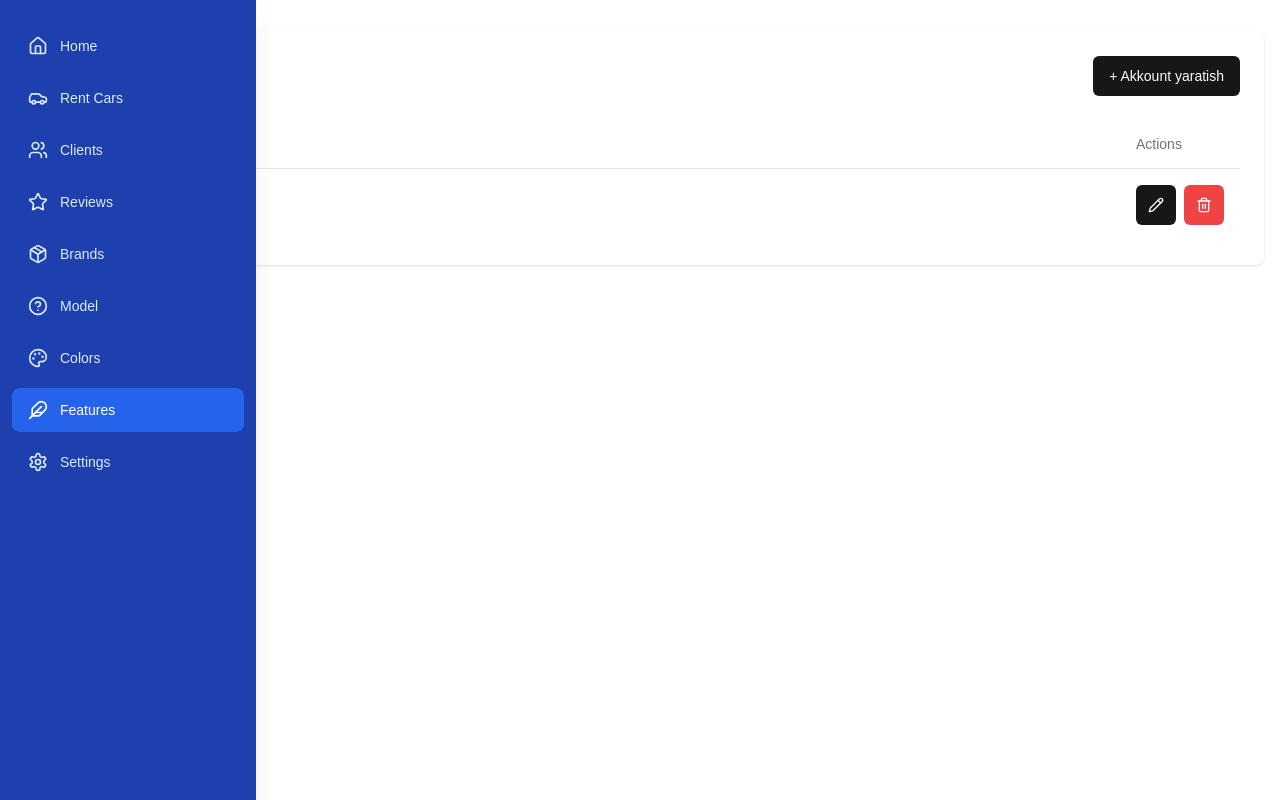
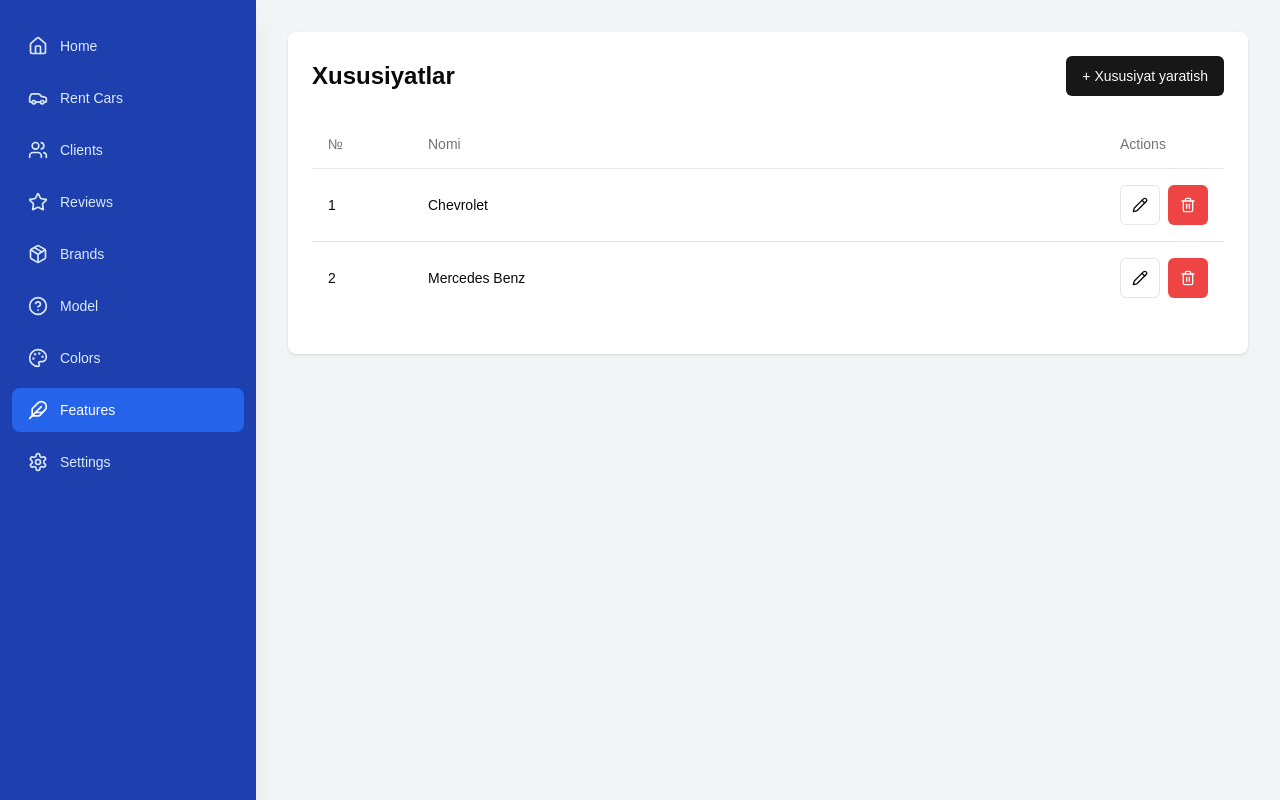
Before and after one commit to Samandar-Jumanov/rent-car-crm, a Next.js app: page /features in a window 1280 px wide. Built offline with nearby package versions, Linux system fonts and the light colour scheme.

Commit message:
Added page container and fixed design

```diff
--- a/app/brands/page.tsx
+++ b/app/brands/page.tsx
@@ -1,16 +1,18 @@
-import { Button } from "@/components/ui/button"
-import { Table, TableBody, TableCell, TableHead, TableHeader, TableRow } from "@/components/ui/table"
+"use client"
+
+import React from 'react';
+import { Button } from "@/components/ui/button";
+import { Table, TableBody, TableCell, TableHead, TableHeader, TableRow } from "@/components/ui/table";
 import { Pencil, Trash2 } from "lucide-react";
+import PageContainer from '@/components/shared/PageContainer';
 
 export default function Brend() {
   return (
-    <div className="container mx-auto px-4 py-8">
-      <div className="bg-white shadow rounded-lg overflow-hidden">
-        <div className="p-6">
-          <div className="flex flex-col sm:flex-row justify-between items-start sm:items-center mb-6">
-            <h1 className="text-2xl font-bold mb-4 sm:mb-0">Brend</h1>
-            <Button>+ Akkount yaratish</Button>
-          </div>
+    <PageContainer
+      title="Brend"
+      action={<Button className="w-full sm:w-auto">+ Akkount yaratish</Button>}
+    >
+
       <div className="overflow-x-auto">
         <Table>
           <TableHeader>
@@ -26,7 +28,7 @@ export default function Brend() {
               <TableCell>Chevrolet</TableCell>
               <TableCell>
                 <div className="flex space-x-2">
-                      <Button variant="default" size="icon">
+                  <Button variant="outline" size="icon">
                     <Pencil className="h-4 w-4" />
                   </Button>
                   <Button variant="destructive" size="icon">
@@ -40,7 +42,7 @@ export default function Brend() {
               <TableCell>Mercedes Benz</TableCell>
               <TableCell>
                 <div className="flex space-x-2">
-                      <Button variant="default" size="icon">
+                  <Button variant="outline" size="icon">
                     <Pencil className="h-4 w-4" />
                   </Button>
                   <Button variant="destructive" size="icon">
@@ -52,12 +54,11 @@ export default function Brend() {
           </TableBody>
         </Table>
       </div>
-        </div>
-      </div>
       {/* Pagination component */}
       <div className="mt-4 flex justify-end">
         {/* Add your pagination component here */}
       </div>
-    </div>
-  )
+
+    </PageContainer>
+  );
 }
--- a/app/colors/page.tsx
+++ b/app/colors/page.tsx
@@ -1,41 +1,63 @@
-import { Button } from "@/components/ui/button"
-import { Table, TableBody, TableCell, TableHead, TableHeader, TableRow } from "@/components/ui/table"
+"use client"
 
-export default function Brend() {
+import React from 'react';
+import { Button } from "@/components/ui/button";
+import { Table, TableBody, TableCell, TableHead, TableHeader, TableRow } from "@/components/ui/table";
+import { Pencil, Trash2 } from "lucide-react";
+import PageContainer from '@/components/shared/PageContainer';
+
+export default function Color() {
   return (
-    <div className="container mx-auto px-4 py-8">
-      <div className="bg-white shadow rounded-lg overflow-hidden">
-        <div className="p-6">
-          <div className="flex flex-col sm:flex-row justify-between items-start sm:items-center mb-6">
-            <h1 className="text-2xl font-bold mb-4 sm:mb-0">Ranglar </h1>
-            <Button>+ Rang yaratish</Button>
-          </div>
+    <PageContainer
+      title="Ranglar"
+      action={<Button className="w-full sm:w-auto">+ Rang yaratish</Button>}
+    >
+
       <div className="overflow-x-auto">
         <Table>
           <TableHeader>
             <TableRow>
               <TableHead className="w-[100px]">№</TableHead>
-                  <TableHead>Nomi</TableHead>
-                  <TableHead className="w-[100px]">Actions</TableHead>
+              <TableHead>Rang nomi</TableHead>
+              <TableHead className="w-[120px]">Actions</TableHead>
             </TableRow>
           </TableHeader>
           <TableBody>
             <TableRow>
-                  <TableCell>2</TableCell>
+              <TableCell>1</TableCell>
               <TableCell>Qora</TableCell>
               <TableCell>
-                    {/* Add edit and delete icons */}
+                <div className="flex space-x-2">
+                  <Button variant="outline" size="icon">
+                    <Pencil className="h-4 w-4" />
+                  </Button>
+                  <Button variant="destructive" size="icon">
+                    <Trash2 className="h-4 w-4" />
+                  </Button>
+                </div>
+              </TableCell>
+            </TableRow>
+            <TableRow>
+              <TableCell>2</TableCell>
+              <TableCell>Qizil</TableCell>
+              <TableCell>
+                <div className="flex space-x-2">
+                  <Button variant="outline" size="icon">
+                    <Pencil className="h-4 w-4" />
+                  </Button>
+                  <Button variant="destructive" size="icon">
+                    <Trash2 className="h-4 w-4" />
+                  </Button>
+                </div>
               </TableCell>
             </TableRow>
           </TableBody>
         </Table>
       </div>
+      {/* Pagination component */}
+      <div className="mt-4 flex justify-end">
+        {/* Add your pagination component here */}
       </div>
-      </div>
-      {/* Add pagination component */}
-      <div className="mt-4 flex justify-end">
-        {/* Pagination component goes here */}
-      </div>
-    </div>
-  )
+    </PageContainer>
+  );
 }
--- a/app/features/page.tsx
+++ b/app/features/page.tsx
@@ -1,24 +1,25 @@
-import { Button } from "@/components/ui/button"
-import { Table, TableBody, TableCell, TableHead, TableHeader, TableRow } from "@/components/ui/table"
+"use client"
+
+import React from 'react';
+import { Button } from "@/components/ui/button";
+import { Table, TableBody, TableCell, TableHead, TableHeader, TableRow } from "@/components/ui/table";
 import { Pencil, Trash2 } from "lucide-react";
+import PageContainer from '@/components/shared/PageContainer';
 
+export default function Features() {
+  return (
+    <PageContainer
+      title="Xususiyatlar"
+      action={<Button className="w-full sm:w-auto">+ Xususiyat yaratish</Button>}
+    >
 
-export default function Brend() {
-  return (
-    <div className="container mx-auto px-4 py-8">
-      <div className="bg-white shadow rounded-lg overflow-hidden">
-        <div className="p-6">
-          <div className="flex flex-col sm:flex-row justify-between items-start sm:items-center mb-6">
-            <h1 className="text-2xl font-bold mb-4 sm:mb-0">Brend</h1>
-            <Button>+ Akkount yaratish</Button>
-          </div>
       <div className="overflow-x-auto">
         <Table>
           <TableHeader>
             <TableRow>
               <TableHead className="w-[100px]">№</TableHead>
               <TableHead>Nomi</TableHead>
-                  <TableHead className="w-[100px]">Actions</TableHead>
+              <TableHead className="w-[120px]">Actions</TableHead>
             </TableRow>
           </TableHeader>
           <TableBody>
@@ -27,7 +28,21 @@ export default function Brend() {
               <TableCell>Chevrolet</TableCell>
               <TableCell>
                 <div className="flex space-x-2">
-                      <Button variant="default" size="icon">
+                  <Button variant="outline" size="icon">
+                    <Pencil className="h-4 w-4" />
+                  </Button>
+                  <Button variant="destructive" size="icon">
+                    <Trash2 className="h-4 w-4" />
+                  </Button>
+                </div>
+              </TableCell>
+            </TableRow>
+            <TableRow>
+              <TableCell>2</TableCell>
+              <TableCell>Mercedes Benz</TableCell>
+              <TableCell>
+                <div className="flex space-x-2">
+                  <Button variant="outline" size="icon">
                     <Pencil className="h-4 w-4" />
                   </Button>
                   <Button variant="destructive" size="icon">
@@ -39,12 +54,11 @@ export default function Brend() {
           </TableBody>
         </Table>
       </div>
+      {/* Pagination component */}
+      <div className="mt-4 flex justify-end">
+        {/* Add your pagination component here */}
       </div>
-      </div>
-      {/* Add pagination component */}
-      <div className="mt-4 flex justify-end">
-        {/* Pagination component goes here */}
-      </div>
-    </div>
-  )
+
+    </PageContainer>
+  );
 }
--- a/app/model/page.tsx
+++ b/app/model/page.tsx
@@ -1,24 +1,25 @@
-import { Button } from "@/components/ui/button"
-import { Table, TableBody, TableCell, TableHead, TableHeader, TableRow } from "@/components/ui/table"
+"use client"
+
+import React from 'react';
+import { Button } from "@/components/ui/button";
+import { Table, TableBody, TableCell, TableHead, TableHeader, TableRow } from "@/components/ui/table";
 import { Pencil, Trash2 } from "lucide-react";
+import PageContainer from '@/components/shared/PageContainer';
 
+export default function Model() {
+  return (
+    <PageContainer
+      title="Model"
+      action={<Button className="w-full sm:w-auto">+ Model yaratish</Button>}
+    >
 
-export default function Brend() {
-  return (
-    <div className="container mx-auto px-4 py-8">
-      <div className="bg-white shadow rounded-lg overflow-hidden">
-        <div className="p-6">
-          <div className="flex flex-col sm:flex-row justify-between items-start sm:items-center mb-6">
-            <h1 className="text-2xl font-bold mb-4 sm:mb-0">Brend</h1>
-            <Button>+ Akkount yaratish</Button>
-          </div>
       <div className="overflow-x-auto">
         <Table>
           <TableHeader>
             <TableRow>
               <TableHead className="w-[100px]">№</TableHead>
               <TableHead>Nomi</TableHead>
-                  <TableHead className="w-[100px]">Actions</TableHead>
+              <TableHead className="w-[120px]">Actions</TableHead>
             </TableRow>
           </TableHeader>
           <TableBody>
@@ -26,7 +27,14 @@ export default function Brend() {
               <TableCell>1</TableCell>
               <TableCell>Nexia 2 </TableCell>
               <TableCell>
-                    {/* Add edit and delete icons */}
+                <div className="flex space-x-2">
+                  <Button variant="outline" size="icon">
+                    <Pencil className="h-4 w-4" />
+                  </Button>
+                  <Button variant="destructive" size="icon">
+                    <Trash2 className="h-4 w-4" />
+                  </Button>
+                </div>
               </TableCell>
             </TableRow>
             <TableRow>
@@ -34,10 +42,10 @@ export default function Brend() {
               <TableCell>Gentra</TableCell>
               <TableCell>
                 <div className="flex space-x-2">
-                      <Button variant="default" size="icon"  >
-                        <Pencil className="h-4 w-40 text-white" />
+                  <Button variant="outline" size="icon">
+                    <Pencil className="h-4 w-4" />
                   </Button>
-                      <Button variant="destructive" size="icon" >
+                  <Button variant="destructive" size="icon">
                     <Trash2 className="h-4 w-4" />
                   </Button>
                 </div>
@@ -46,12 +54,11 @@ export default function Brend() {
           </TableBody>
         </Table>
       </div>
+      {/* Pagination component */}
+      <div className="mt-4 flex justify-end">
+        {/* Add your pagination component here */}
       </div>
-      </div>
-      {/* Add pagination component */}
-      <div className="mt-4 flex justify-end">
-        {/* Pagination component goes here */}
-      </div>
-    </div>
-  )
+
+    </PageContainer>
+  );
 }
--- a/app/reviews/page.tsx
+++ b/app/reviews/page.tsx
@@ -1,17 +1,15 @@
 // pages/talab-va-takliflar.tsx
 // app/talab-va-takliflar/page.tsx
+import PageContainer from "@/components/shared/PageContainer"
 import { Button } from "@/components/ui/button"
 import { Table, TableBody, TableCell, TableHead, TableHeader, TableRow } from "@/components/ui/table"
 
 export default function TalabVaTakliflar() {
   return (
-    <div className="container mx-auto px-4 py-8">
-      <div className="bg-white shadow rounded-lg overflow-hidden">
-        <div className="p-6">
-          <div className="flex flex-col sm:flex-row justify-between items-start sm:items-center mb-6">
-            <h1 className="text-2xl font-bold mb-4 sm:mb-0">Talab va takliflar</h1>
-            <Button>+ Akkount yaratish</Button>
-          </div>
+    <PageContainer
+      title="Talab va takliflar"
+      action={<Button className="w-full sm:w-auto">+ Akkount yaratish</Button>}
+    >
       <div className="overflow-x-auto">
         <Table>
           <TableHeader>
@@ -33,12 +31,6 @@ export default function TalabVaTakliflar() {
           </TableBody>
         </Table>
       </div>
-        </div>
-      </div>
-      {/* Add pagination component */}
-      <div className="mt-4 flex justify-end">
-        {/* Pagination component goes here */}
-      </div>
-    </div>
+    </PageContainer>
   )
 }
--- /dev/null
+++ b/components/shared/PageContainer.tsx
@@ -0,0 +1,27 @@
+import React from 'react';
+
+interface PageContainerProps {
+  children: React.ReactNode;
+  title: string;
+  action?: React.ReactNode;
+}
+
+const PageContainer: React.FC<PageContainerProps> = ({ children, title, action }) => {
+  return (
+    <div className="flex flex-col min-h-screen bg-gray-100 lg:ml-64">
+      <main className="flex-grow p-4 lg:p-8">
+        <div className="bg-white shadow rounded-lg overflow-hidden">
+          <div className="p-6">
+            <div className="flex flex-col sm:flex-row justify-between items-start sm:items-center mb-6">
+              <h1 className="text-2xl font-bold mb-4 sm:mb-0">{title}</h1>
+              {action}
+            </div>
+            {children}
+          </div>
+        </div>
+      </main>
+    </div>
+  );
+};
+
+export default PageContainer;
```
Lines whose indentation alone changed are shown as unchanged.
